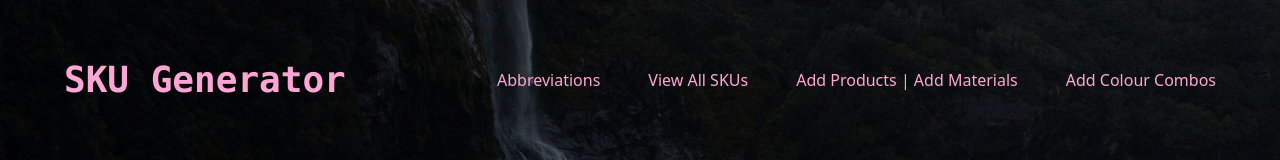
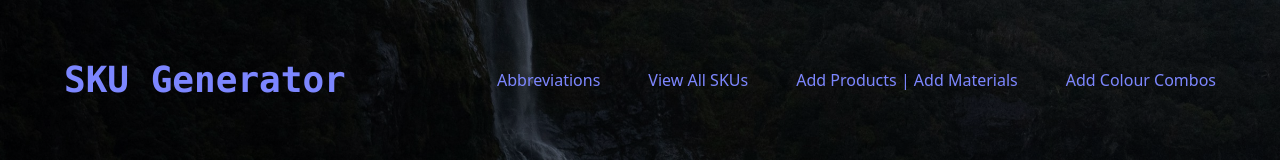
Before and after one commit to Tancy-ux/sku-generator, a React (Vite) app: page /skus in a window 1280 px wide. Shown: the top 160 px of the page. Built offline with nearby package versions, Linux system fonts and the light colour scheme; no server answers.

Commit message:
ui color better?

```diff
--- a/src/components/ShowSkuCodes.jsx
+++ b/src/components/ShowSkuCodes.jsx
@@ -228,7 +228,11 @@ const ShowSkuCodes = () => {
                     </div>
                   </td>
                   <td className="text-center">
-                    <span className={`badge ${getBadgeColor(sku.typeCode)}`}>
+                    <span
+                      className={`badge badge-sm ${getBadgeColor(
+                        sku.typeCode
+                      )}`}
+                    >
                       {types.find((t) => t.code === sku.typeCode)?.name ||
                         sku.typeCode}
                     </span>
--- a/src/components/common/Navbar.jsx
+++ b/src/components/common/Navbar.jsx
@@ -2,7 +2,7 @@ import { Link } from "react-router-dom";
 
 const Navbar = () => {
   return (
-    <div className="flex justify-between items-center my-10 md:mx-6 text-pink-300">
+    <div className="flex justify-between items-center my-10 md:mx-6 text-indigo-400">
       <a href="/" className="text-4xl font-mono font-bold">
         SKU Generator
       </a>
```
